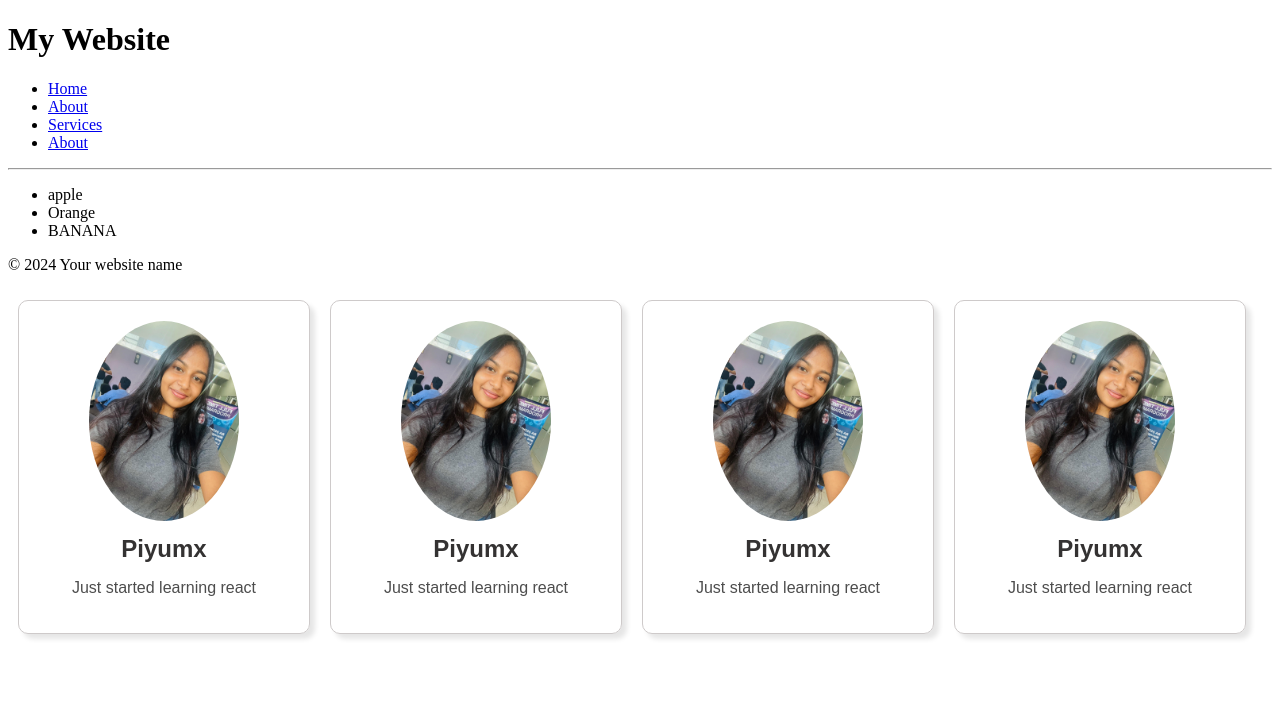
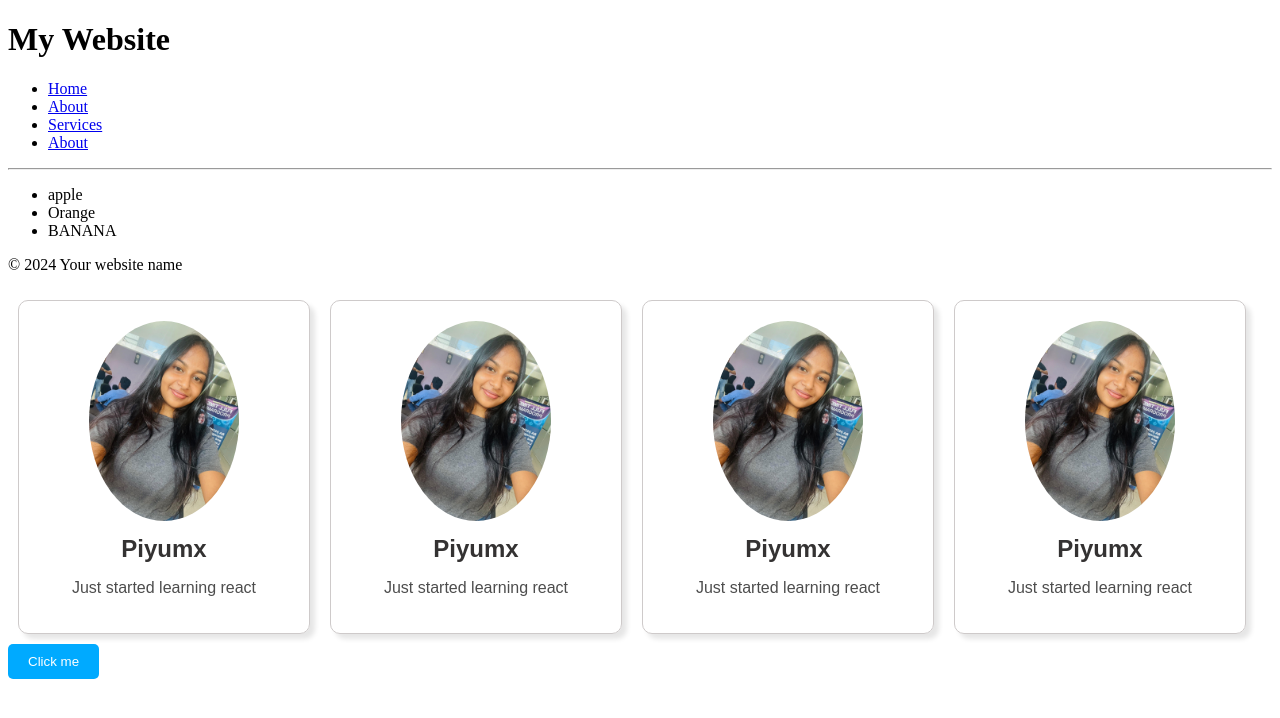
Before and after one commit to ipiyumii/my-react-app, a React (Vite) app: page / in a window 1280 px wide. Shown: the top 718 px of the page. Built offline with nearby package versions, Linux system fonts and the light colour scheme.

Commit message:
module-css

```diff
--- a/src/App.jsx
+++ b/src/App.jsx
@@ -2,6 +2,7 @@
 import Footer from './Footer.jsx'
 import Food from './Food.jsx';
 import Card from './Card.jsx';
+import Button from './Button/Button.jsx';
 
 function App() {
 
@@ -14,7 +15,7 @@
       <Card/>
       <Card/>
       <Card/>
-
+      <Button/>
     </>
 
   );
--- /dev/null
+++ b/src/Button/Button.jsx
@@ -0,0 +1,9 @@
+import styles from './Button.module.css'
+
+function Button(){
+    return(
+        <button className={styles.button}>Click me </button>
+    );
+}
+
+export default Button
--- /dev/null
+++ b/src/Button/Button.module.css
@@ -0,0 +1,8 @@
+.button{
+    background-color: hsl(200, 100%, 50%);
+    color: white;
+    padding: 10px 20px;
+    border-radius: 5px;
+    border: none;
+    cursor: pointer;
+  }
```
Also changed, not shown: src/index.css (line endings or trailing spaces).
